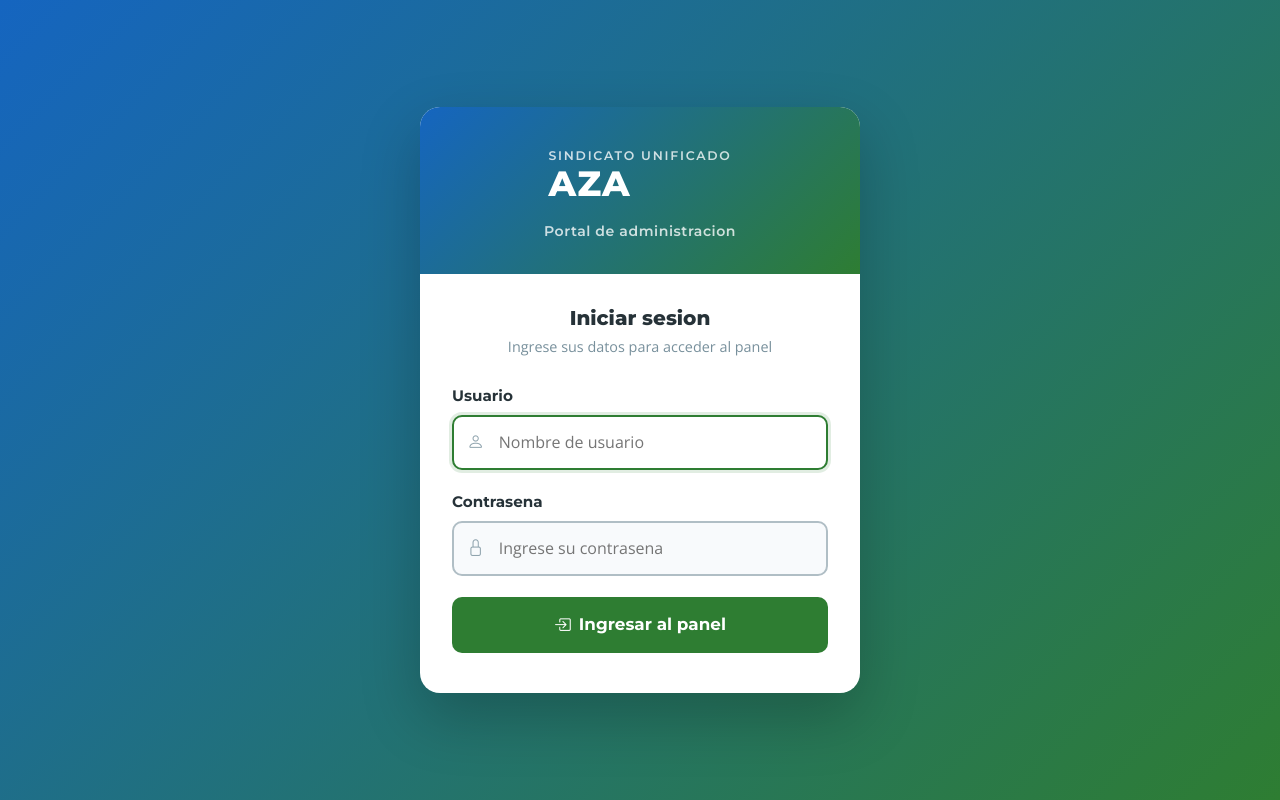
After one commit to GoGo-DevS/sindicato_aza, a Django app: page /panel/login/ in a window 1280 px wide. The commit adds this page. Run offline with Django 5.2, Linux system fonts and the light colour scheme; data that the repository does not hold is empty.

Commit message:
feat: login personalizado del panel con logo AZA y logout propio
Co-Authored-By: Claude Sonnet 4.6 <noreply@anthropic.com>

```diff
--- a/apps/panel/urls.py
+++ b/apps/panel/urls.py
@@ -5,6 +5,8 @@ from . import views
 app_name = "panel"
 
 urlpatterns = [
+    path("login/", views.panel_login, name="login"),
+    path("logout/", views.panel_logout, name="logout"),
     path("", views.dashboard, name="dashboard"),
     # Comunicados
     path("comunicados/", views.comunicados_list, name="comunicados_list"),
--- a/apps/panel/views.py
+++ b/apps/panel/views.py
@@ -1,6 +1,7 @@
 from functools import wraps
 
 from django.contrib import messages
+from django.contrib.auth import authenticate, login, logout
 from django.shortcuts import get_object_or_404, redirect, render
 from django.utils.text import slugify
 
@@ -8,6 +9,7 @@ from apps.beneficios.models import Beneficio
 from apps.comunicados.models import Comunicado
 from apps.contacto.models import MensajeContacto
 from apps.documentos.models import Documento
+from apps.siteconfig.models import SiteConfiguration
 
 from .forms import BeneficioForm, ComunicadoForm, DocumentoForm
 
@@ -18,11 +20,45 @@ def staff_required(view_func):
     @wraps(view_func)
     def wrapper(request, *args, **kwargs):
         if not request.user.is_authenticated:
-            return redirect(f"/admin/login/?next={request.path}")
+            return redirect(f"/panel/login/?next={request.path}")
         if not request.user.is_staff:
-            return redirect("/admin/login/")
+            return redirect("/panel/login/")
         return view_func(request, *args, **kwargs)
     return wrapper
+
+
+# ── Login / Logout ───────────────────────────────────────────────────────────
+
+def panel_login(request):
+    if request.user.is_authenticated and request.user.is_staff:
+        return redirect("/panel/")
+
+    error = None
+    next_url = request.GET.get("next") or request.POST.get("next") or "/panel/"
+
+    if request.method == "POST":
+        username = request.POST.get("username", "").strip()
+        password = request.POST.get("password", "")
+        user = authenticate(request, username=username, password=password)
+        if user is not None and user.is_staff:
+            login(request, user)
+            return redirect(next_url)
+        elif user is not None:
+            error = "Su cuenta no tiene permisos para acceder al panel de administracion."
+        else:
+            error = "Usuario o contrasena incorrectos. Por favor intente nuevamente."
+
+    site_config = SiteConfiguration.get_solo()
+    return render(request, "panel/login.html", {
+        "error": error,
+        "next": next_url,
+        "site_config": site_config,
+    })
+
+
+def panel_logout(request):
+    logout(request)
+    return redirect("/panel/login/")
 
 
 # ── Helpers ──────────────────────────────────────────────────────────────────
--- /dev/null
+++ b/templates/panel/login.html
@@ -0,0 +1,263 @@
+<!doctype html>
+<html lang="es">
+<head>
+    <meta charset="utf-8">
+    <meta name="viewport" content="width=device-width, initial-scale=1">
+    <title>Acceso al Panel — Sindicato AZA</title>
+    <link href="https://cdn.jsdelivr.net/npm/bootstrap@5.3.3/dist/css/bootstrap.min.css" rel="stylesheet">
+    <link rel="stylesheet" href="https://cdn.jsdelivr.net/npm/bootstrap-icons@1.11.3/font/bootstrap-icons.min.css">
+    <link href="https://fonts.googleapis.com/css2?family=Montserrat:wght@600;700;800&family=Open+Sans:wght@400;600&display=swap" rel="stylesheet">
+    <style>
+        * { box-sizing: border-box; }
+
+        body {
+            font-family: 'Open Sans', sans-serif;
+            background: linear-gradient(135deg, #1565C0 0%, #2E7D32 100%);
+            min-height: 100vh;
+            display: flex;
+            align-items: center;
+            justify-content: center;
+            padding: 1.5rem;
+        }
+
+        .login-card {
+            background: #ffffff;
+            border-radius: 20px;
+            box-shadow: 0 24px 60px rgba(0,0,0,0.22);
+            width: 100%;
+            max-width: 440px;
+            overflow: hidden;
+        }
+
+        /* Franja superior */
+        .login-top {
+            background: linear-gradient(135deg, #1565C0 0%, #2E7D32 100%);
+            padding: 2.5rem 2rem 2rem;
+            text-align: center;
+        }
+
+        .login-logo-wrap {
+            display: flex;
+            align-items: center;
+            justify-content: center;
+            gap: 1rem;
+            margin-bottom: 1.25rem;
+        }
+
+        .login-logo-img {
+            width: 72px;
+            height: 72px;
+            object-fit: contain;
+            border-radius: 14px;
+            padding: 8px;
+            background: rgba(255,255,255,0.15);
+            border: 2px solid rgba(255,255,255,0.30);
+            filter: brightness(0) invert(1);
+        }
+
+        .login-logo-text {
+            text-align: left;
+        }
+        .login-logo-top {
+            font-family: 'Montserrat', sans-serif;
+            font-size: 0.78rem;
+            font-weight: 600;
+            letter-spacing: 0.14em;
+            text-transform: uppercase;
+            color: rgba(255,255,255,0.78);
+        }
+        .login-logo-main {
+            font-family: 'Montserrat', sans-serif;
+            font-size: 2.2rem;
+            font-weight: 800;
+            color: #ffffff;
+            line-height: 1;
+            letter-spacing: 0.03em;
+        }
+
+        .login-subtitle {
+            font-family: 'Montserrat', sans-serif;
+            font-size: 0.88rem;
+            color: rgba(255,255,255,0.78);
+            letter-spacing: 0.04em;
+        }
+
+        /* Cuerpo del formulario */
+        .login-body {
+            padding: 2rem 2rem 2.5rem;
+        }
+
+        .login-title {
+            font-family: 'Montserrat', sans-serif;
+            font-weight: 800;
+            font-size: 1.25rem;
+            color: #263238;
+            text-align: center;
+            margin-bottom: 0.35rem;
+        }
+        .login-hint {
+            text-align: center;
+            color: #78909C;
+            font-size: 0.9rem;
+            margin-bottom: 1.75rem;
+        }
+
+        /* Error */
+        .login-error {
+            background: #FFEBEE;
+            border-left: 4px solid #C62828;
+            border-radius: 9px;
+            padding: 0.9rem 1.1rem;
+            color: #B71C1C;
+            font-size: 0.95rem;
+            margin-bottom: 1.5rem;
+            display: flex;
+            align-items: flex-start;
+            gap: 0.6rem;
+        }
+
+        /* Campos */
+        .campo-label {
+            display: block;
+            font-family: 'Montserrat', sans-serif;
+            font-weight: 700;
+            font-size: 0.95rem;
+            color: #263238;
+            margin-bottom: 0.4rem;
+        }
+
+        .campo-input {
+            width: 100%;
+            border: 2px solid #B0BEC5;
+            border-radius: 10px;
+            padding: 0.85rem 1rem 0.85rem 2.8rem;
+            font-size: 1rem;
+            font-family: 'Open Sans', sans-serif;
+            color: #263238;
+            background: #F8FAFC;
+            transition: border-color 0.2s, box-shadow 0.2s;
+            outline: none;
+        }
+        .campo-input:focus {
+            border-color: #2E7D32;
+            box-shadow: 0 0 0 3px rgba(46,125,50,0.14);
+            background: #fff;
+        }
+
+        .campo-wrap {
+            position: relative;
+            margin-bottom: 1.35rem;
+        }
+        .campo-icon {
+            position: absolute;
+            left: 0.95rem;
+            top: 50%;
+            transform: translateY(-50%);
+            color: #90A4AE;
+            font-size: 1.05rem;
+            pointer-events: none;
+        }
+
+        /* Boton */
+        .btn-login {
+            width: 100%;
+            padding: 0.95rem;
+            background: #2E7D32;
+            color: #ffffff;
+            border: none;
+            border-radius: 10px;
+            font-family: 'Montserrat', sans-serif;
+            font-weight: 700;
+            font-size: 1.05rem;
+            cursor: pointer;
+            transition: background 0.2s, transform 0.1s;
+            display: flex;
+            align-items: center;
+            justify-content: center;
+            gap: 0.5rem;
+            margin-top: 0.5rem;
+        }
+        .btn-login:hover { background: #1B5E20; }
+        .btn-login:active { transform: scale(0.99); }
+    </style>
+</head>
+<body>
+
+<div class="login-card">
+
+    <!-- Franja superior con logo -->
+    <div class="login-top">
+        <div class="login-logo-wrap">
+            {% if site_config.logo %}
+                <img src="{{ site_config.logo.url }}"
+                     alt="Sindicato AZA"
+                     class="login-logo-img"
+                     onerror="this.style.display='none'">
+            {% endif %}
+            <div class="login-logo-text">
+                <div class="login-logo-top">Sindicato Unificado</div>
+                <div class="login-logo-main">AZA</div>
+            </div>
+        </div>
+        <div class="login-subtitle">Portal de administracion</div>
+    </div>
+
+    <!-- Formulario -->
+    <div class="login-body">
+        <h1 class="login-title">Iniciar sesion</h1>
+        <p class="login-hint">Ingrese sus datos para acceder al panel</p>
+
+        {% if error %}
+            <div class="login-error">
+                <i class="bi bi-exclamation-circle-fill" style="flex-shrink:0;margin-top:1px;"></i>
+                {{ error }}
+            </div>
+        {% endif %}
+
+        <form method="post" novalidate>
+            {% csrf_token %}
+            <input type="hidden" name="next" value="{{ next }}">
+
+            <!-- Usuario -->
+            <div>
+                <label class="campo-label" for="id_username">Usuario</label>
+                <div class="campo-wrap">
+                    <i class="bi bi-person campo-icon"></i>
+                    <input
+                        type="text"
+                        name="username"
+                        id="id_username"
+                        class="campo-input"
+                        placeholder="Nombre de usuario"
+                        autocomplete="username"
+                        autofocus
+                        required>
+                </div>
+            </div>
+
+            <!-- Contrasena -->
+            <div>
+                <label class="campo-label" for="id_password">Contrasena</label>
+                <div class="campo-wrap">
+                    <i class="bi bi-lock campo-icon"></i>
+                    <input
+                        type="password"
+                        name="password"
+                        id="id_password"
+                        class="campo-input"
+                        placeholder="Ingrese su contrasena"
+                        autocomplete="current-password"
+                        required>
+                </div>
+            </div>
+
+            <button type="submit" class="btn-login">
+                <i class="bi bi-box-arrow-in-right"></i>
+                Ingresar al panel
+            </button>
+        </form>
+    </div>
+</div>
+
+</body>
+</html>
```
Also changed, not shown: templates/panel/base_panel.html (+6 -3 lines).
